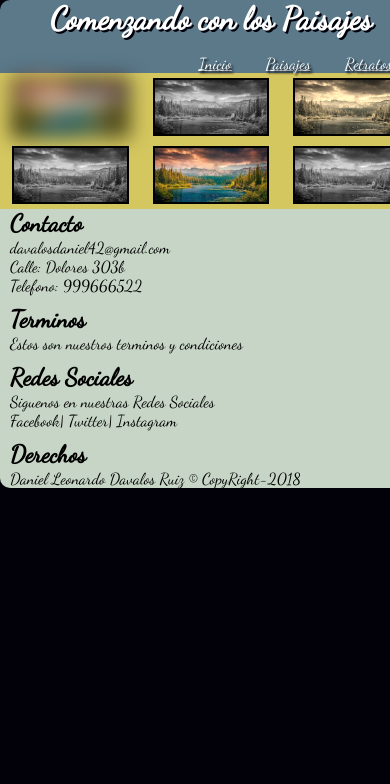
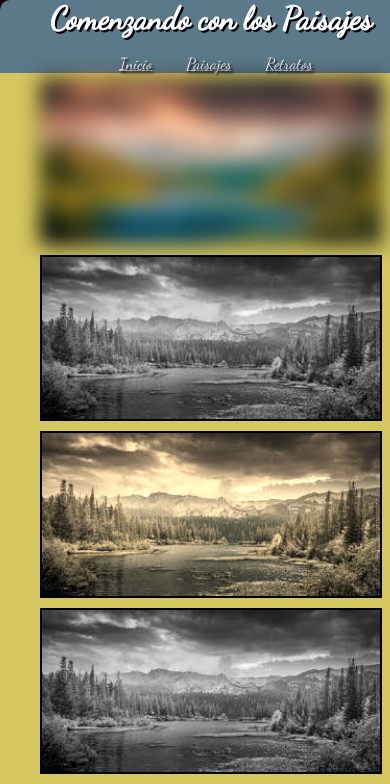
Before and after one commit to deriel3/Desarrollo-Web-css, a plain HTML site: page Desarrollo Web_Daniel Davalos/paisajes.html in a window 390 px wide. Shown: the top 784 px of the page. Drawn offline with Linux system fonts and the light colour scheme.

Commit message:
Add files via upload

```diff
--- a/Desarrollo Web_Daniel Davalos/css/estilos.css
+++ b/Desarrollo Web_Daniel Davalos/css/estilos.css
@@ -191,6 +191,7 @@ header nav li
 	header nav
 	{
 		width: 100%;
+		text-align: center;
 
 	}
 	.logo
@@ -213,4 +214,17 @@ header nav li
 		margin: 10px;
 		width: 100%;
 	}
+	.galeria
+	{
+		display: block;
+	}
+	.paisajegaleria
+	{
+		width: 100%;
+	}
+	.imagengaleria
+	{
+		margin: 5px
+		width:100%;
+	}
 }
```
